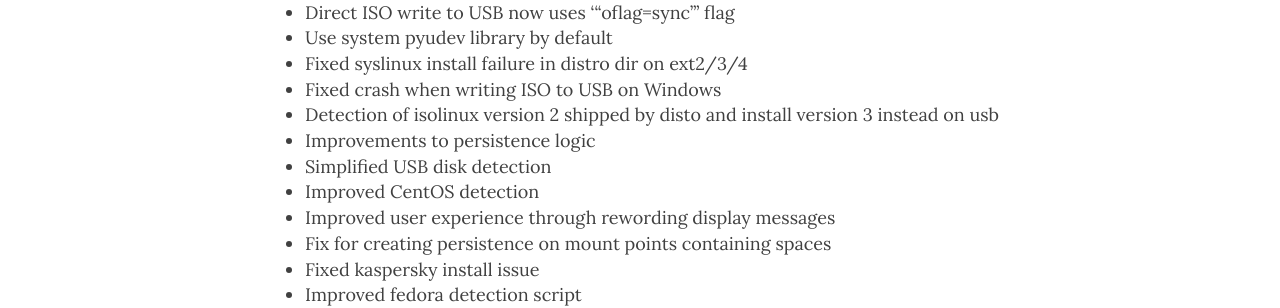
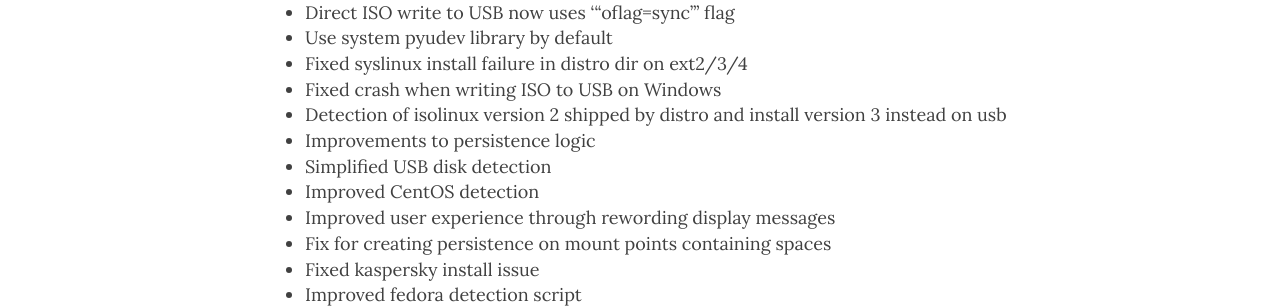
Before and after one commit to mbusb/mbusb.github.io, a Jekyll site: the page built from _posts/2017-04-23-Brand New Release - 8.6.0.md, in a window 1280 px wide and 900 px high, scrolled down 409 px. Shown: the part 157-465 px from the top of the window. Built offline with Jekyll 4.4.1, drawn with Linux system fonts in a browser that asks for light colours; nearby versions of some CDN libraries; comment, search, counter and statistics services are not loaded.

Commit message:
Fix spurious typos of the word "distro"

```diff
--- a/_posts/2017-04-23-Brand New Release - 8.6.0.md
+++ b/_posts/2017-04-23-Brand New Release - 8.6.0.md
@@ -15,7 +15,7 @@
 * Use system pyudev library by default
 * Fixed syslinux install failure in distro dir on ext2/3/4
 * Fixed crash when writing ISO to USB on Windows
-* Detection of isolinux version 2 shipped by disto and install version 3 instead on usb
+* Detection of isolinux version 2 shipped by distro and install version 3 instead on usb
 * Improvements to persistence logic
 * Simplified USB disk detection
 * Improved CentOS detection
```
Also changed, not shown: _posts/2017-12-30-Releasing multibootusb version 9.0.0.md (+1 -1 lines), page_faq.md (+1 -1 lines), page_guide.md (+1 -1 lines).
